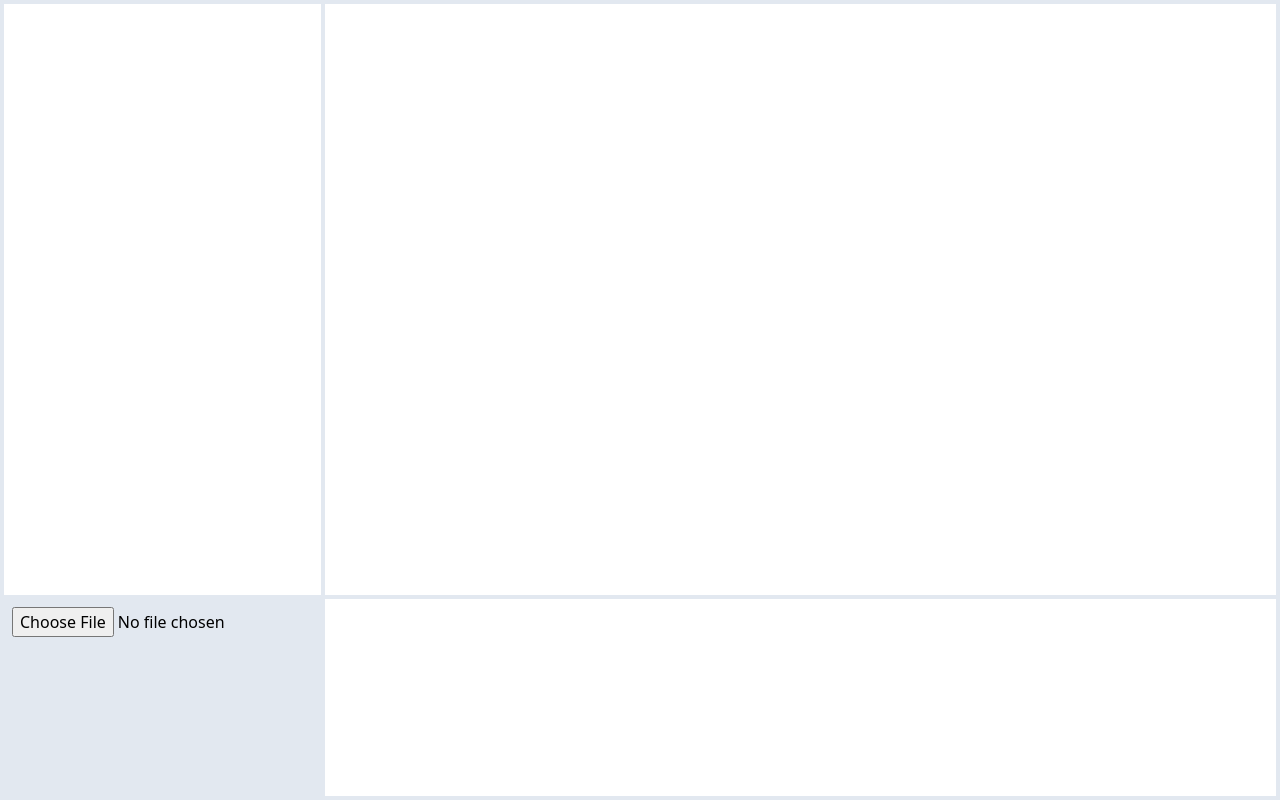
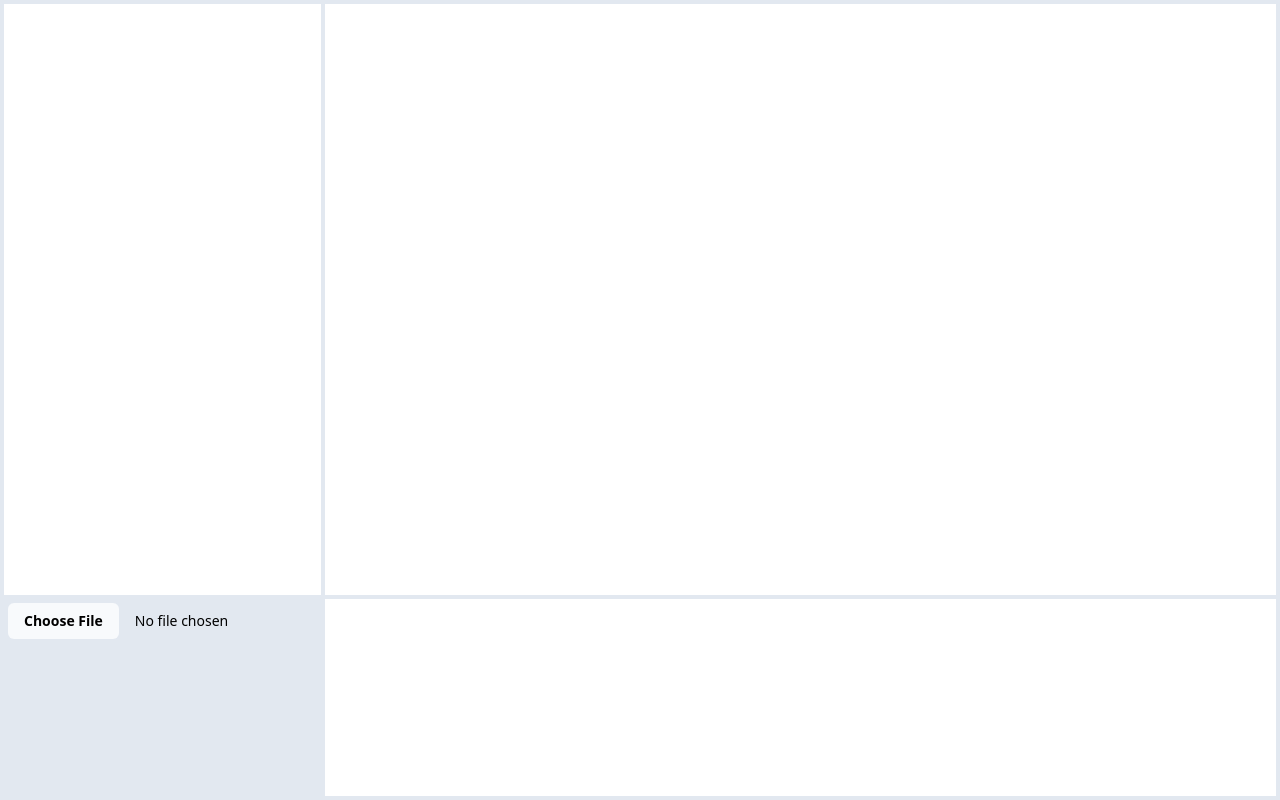
Before and after one commit to breviloquia-italica/frustum, a website built with Vite: page src/index.html in a window 1280 px wide. Built offline with nearby package versions, Linux system fonts and the light colour scheme; a web font is replaced by a local one; what @hotwired/stimulus would draw is missing.

Commit message:
Improve aesthetics

```diff
--- a/src/index.html
+++ b/src/index.html
@@ -27,8 +27,19 @@ map:filterChanged->timeline#updateFilter
     <section class="bg-white">
       <div class="w-full h-full" data-map-target="container"></div>
     </section>
-    <section class="">
-      <input class="w-full p-2" type="file" data-action="change->main#changeDataset" />
+    <section class="flex flex-col p-1 gap-2">
+      <input class="
+        block w-full text-sm
+      file:bg-slate-50 file:hover:bg-slate-100 file:active:bg-slate-300
+        file:mr-4 file:py-2 file:px-4 file:rounded-md
+        file:border-0 file:text-sm file:font-semibold
+      " type="file" data-action="change->main#changeDataset" />
+      <!-- <input class="
+        block w-full
+        bg-slate-50 hover:bg-slate-100 active:bg-slate-300
+        mr-4 py-2 px-4 rounded-md
+        border-0 text-sm font-semibold
+      " type="reset" /> -->
     </section>
     <section class="bg-white">
       <div class="w-full h-full" data-timeline-target="container"></div>
```
